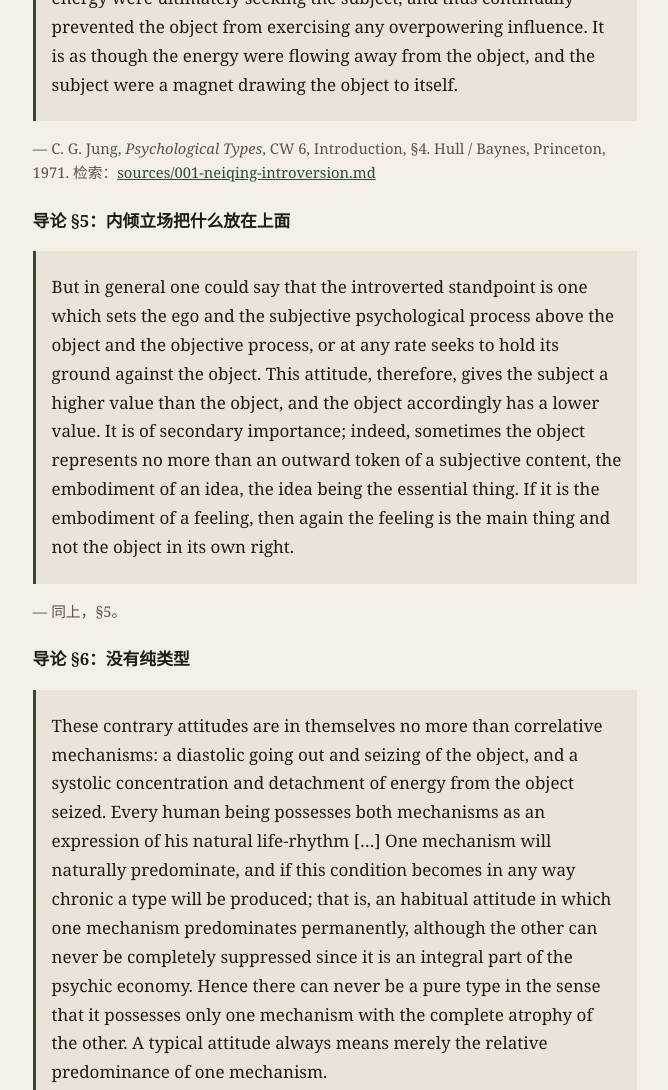
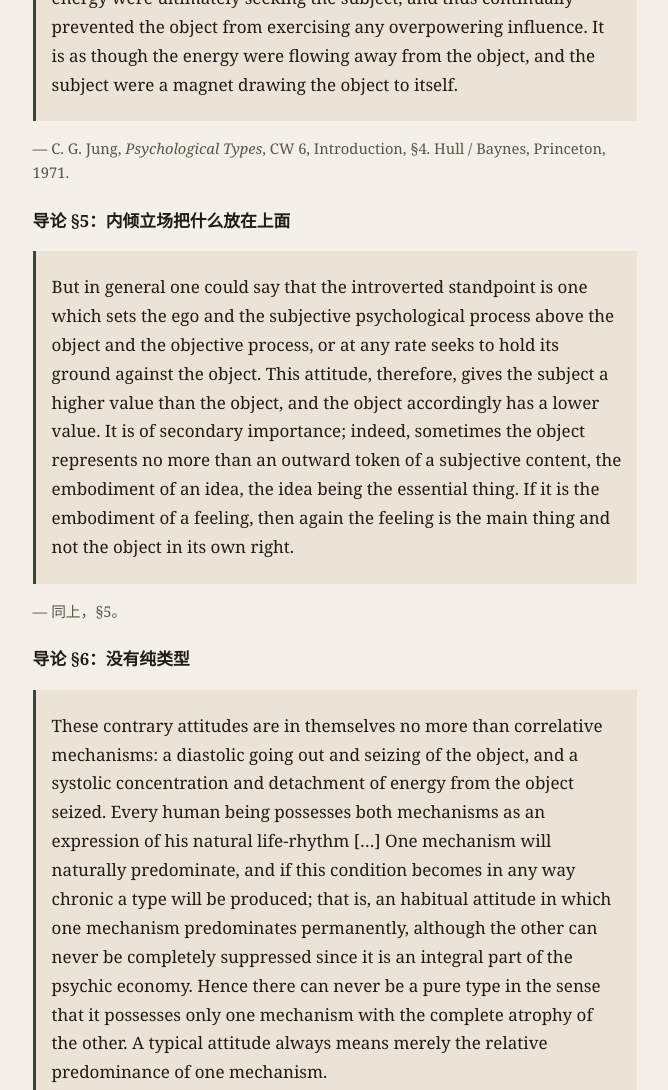
Before and after one commit to Jlutripper-Alive/psyche-docs, a plain HTML site: page 001-neiqing-introversion.html in a window 1280 px wide. Shown: the part 1180-2270 px from the top of the page, without its empty margins (305-973 px from the left). Drawn offline with Linux system fonts and the light colour scheme.

Commit message:
docs: 修 001 指向私有仓库的死链

```diff
--- a/001-neiqing-introversion.html
+++ b/001-neiqing-introversion.html
@@ -120,7 +120,7 @@
     <blockquote>
       <p>But everyone possesses both mechanisms, extraversion as well as introversion, and only the relative predominance of one or the other determines the type. […] But despite the diversity of the formulations the fundamental idea common to them all constantly shines through: in one case an outward movement of interest towards the object, and in the other a movement of interest away from the object to the subject and his own psychological processes. In the first case the object works like a magnet upon the tendencies of the subject; it determines the subject to a large extent and even alienates him from himself. […] But in the second case the subject is and remains the centre of every interest. It looks, one might say, as though all the life-energy were ultimately seeking the subject, and thus continually prevented the object from exercising any overpowering influence. It is as though the energy were flowing away from the object, and the subject were a magnet drawing the object to itself.</p>
     </blockquote>
-    <p class="cite">— C. G. Jung, <em>Psychological Types</em>, CW 6, Introduction, §4. Hull / Baynes, Princeton, 1971. 检索：<a href="../sources/001-neiqing-introversion.md">sources/001-neiqing-introversion.md</a></p>
+    <p class="cite">— C. G. Jung, <em>Psychological Types</em>, CW 6, Introduction, §4. Hull / Baynes, Princeton, 1971.</p>
 
     <h3>导论 §5：内倾立场把什么放在上面</h3>
     <blockquote>
@@ -255,7 +255,7 @@
 
   <footer>
     <p>楔子里那段没发出去的话还在。状态机、取消订单、库存锁死，已经是主体这边聚好的东西。下次对齐，先把那三行丢进会议室。</p>
-    <p>检索存档：<a href="../sources/001-neiqing-introversion.md">sources/001-neiqing-introversion.md</a> · 入口地图：<a href="../map/mbti-entry.md">map/mbti-entry.md</a></p>
+    <p>检索存档与入口地图在私有仓库 psyche-study。<a href="./">返回目录</a></p>
   </footer>
 </body>
 </html>
```
